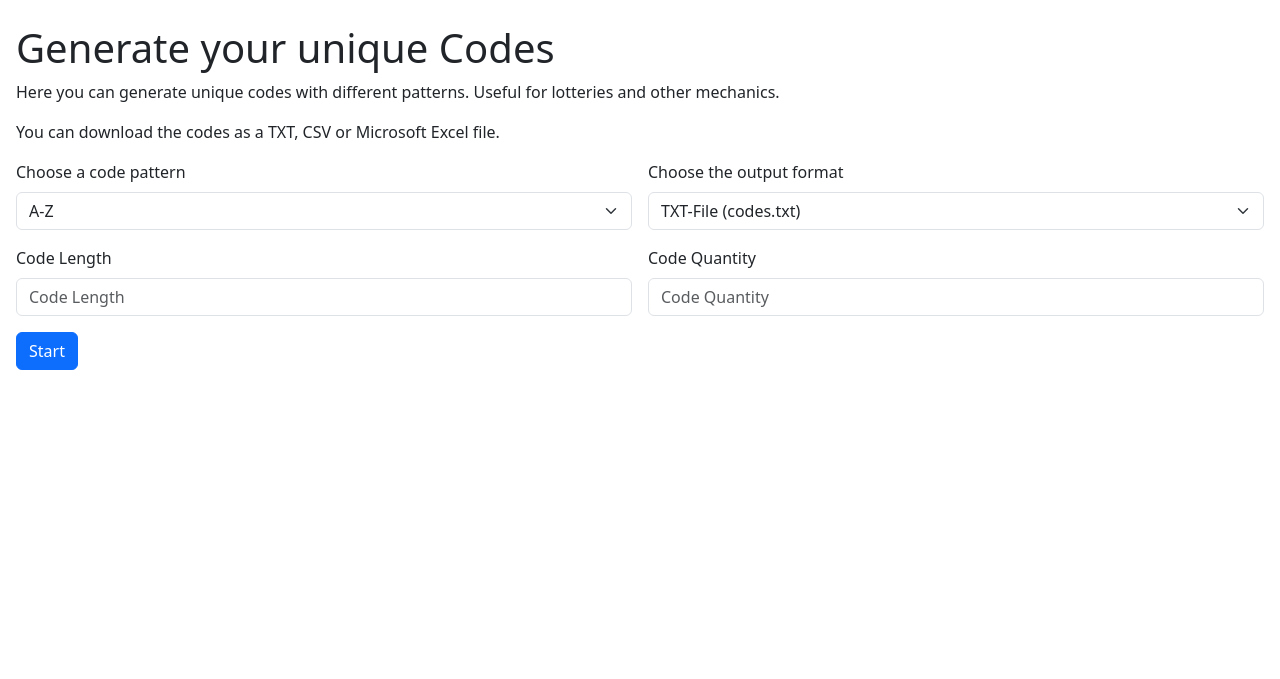
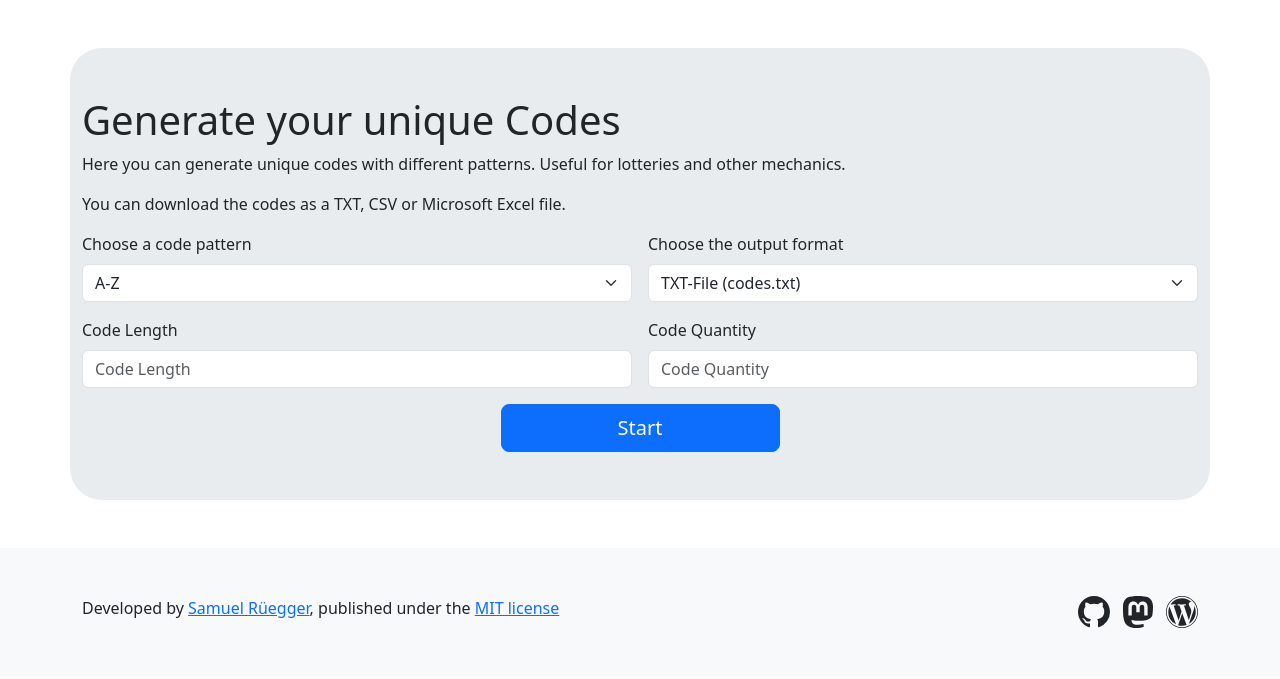
Before and after one commit to srueegger/codegenerator.rueegger.dev, a website built with webpack: page src/index.html in a window 1280 px wide. Built offline with nearby package versions, Linux system fonts and the light colour scheme; files whose address does not match are found by name.

Commit message:
add Footer

```diff
--- a/src/index.html
+++ b/src/index.html
@@ -8,7 +8,7 @@
     <meta name="description" content="Generate unique codes with different patterns. Useful for lotteries and other mechanics. Download the codes as a TXT, CSV or Microsoft Excel file.">
   </head>
   <body>
-    <div class="container py-4 px-3 mx-auto">
+    <div class="container py-4 py-md-5 bg-body-secondary my-5 rounded-5">
       <div class="row">
         <div class="col-12">
           <h1>Generate your unique Codes</h1>
@@ -45,11 +45,35 @@
           <label for="codeQuantity" class="form-label">Code Quantity</label>
           <input type="number" name="codeQuantity" class="form-control" id="codeQuantity" placeholder="Code Quantity" required>
         </div>
-        <div class="col-12">
-          <button type="submit" class="btn btn-primary">Start</button>
+        <div class="col-12 text-center">
+          <button type="submit" class="btn btn-primary btn-lg w-25">Start</button>
         </div>
       </form>
     </div>
+    <footer class="py-4 py-md-5 bg-body-tertiary">
+      <div class="container">
+        <div class="row">
+          <div class="col-6">
+            <p class="mb-0">Developed by <a href="https://rueegger.me" target="_blank">Samuel Rüegger</a>, published under the <a href="https://github.com/srueegger/codegenerator.rueegger.dev/blob/main/LICENSE" target="_blank">MIT license</a></p>
+          </div>
+          <div class="col-6 text-end">
+            <ul class="list-inline mb-0">
+              <li class="list-inline-item"><a href="https://github.com/srueegger/codegenerator.rueegger.dev" target="_blank"><svg xmlns="http://www.w3.org/2000/svg" width="16" height="16" fill="currentColor" class="bi bi-github" viewBox="0 0 16 16">
+                <path d="M8 0C3.58 0 0 3.58 0 8c0 3.54 2.29 6.53 5.47 7.59.4.07.55-.17.55-.38 0-.19-.01-.82-.01-1.49-2.01.37-2.53-.49-2.69-.94-.09-.23-.48-.94-.82-1.13-.28-.15-.68-.52-.01-.53.63-.01 1.08.58 1.23.82.72 1.21 1.87.87 2.33.66.07-.52.28-.87.51-1.07-1.78-.2-3.64-.89-3.64-3.95 0-.87.31-1.59.82-2.15-.08-.2-.36-1.02.08-2.12 0 0 .67-.21 2.2.82.64-.18 1.32-.27 2-.27s1.36.09 2 .27c1.53-1.04 2.2-.82 2.2-.82.44 1.1.16 1.92.08 2.12.51.56.82 1.27.82 2.15 0 3.07-1.87 3.75-3.65 3.95.29.25.54.73.54 1.48 0 1.07-.01 1.93-.01 2.2 0 .21.15.46.55.38A8.01 8.01 0 0 0 16 8c0-4.42-3.58-8-8-8"/>
+              </svg></a></li>
+              <li class="list-inline-item"><a href="https://swiss.social/@srueegger" target="_blank"><svg xmlns="http://www.w3.org/2000/svg" width="16" height="16" fill="currentColor" class="bi bi-mastodon" viewBox="0 0 16 16">
+                <path d="M11.19 12.195c2.016-.24 3.77-1.475 3.99-2.603.348-1.778.32-4.339.32-4.339 0-3.47-2.286-4.488-2.286-4.488C12.062.238 10.083.017 8.027 0h-.05C5.92.017 3.942.238 2.79.765c0 0-2.285 1.017-2.285 4.488l-.002.662c-.004.64-.007 1.35.011 2.091.083 3.394.626 6.74 3.78 7.57 1.454.383 2.703.463 3.709.408 1.823-.1 2.847-.647 2.847-.647l-.06-1.317s-1.303.41-2.767.36c-1.45-.05-2.98-.156-3.215-1.928a4 4 0 0 1-.033-.496s1.424.346 3.228.428c1.103.05 2.137-.064 3.188-.189zm1.613-2.47H11.13v-4.08c0-.859-.364-1.295-1.091-1.295-.804 0-1.207.517-1.207 1.541v2.233H7.168V5.89c0-1.024-.403-1.541-1.207-1.541-.727 0-1.091.436-1.091 1.296v4.079H3.197V5.522q0-1.288.66-2.046c.456-.505 1.052-.764 1.793-.764.856 0 1.504.328 1.933.983L8 4.39l.417-.695c.429-.655 1.077-.983 1.934-.983.74 0 1.336.259 1.791.764q.662.757.661 2.046z"/>
+              </svg></a></li>
+              <li class="list-inline-item"><a href="https://rueegger.me" target="_blank"><svg xmlns="http://www.w3.org/2000/svg" width="16" height="16" fill="currentColor" class="bi bi-wordpress" viewBox="0 0 16 16">
+                <path d="M12.633 7.653c0-.848-.305-1.435-.566-1.892l-.08-.13c-.317-.51-.594-.958-.594-1.48 0-.63.478-1.218 1.152-1.218q.03 0 .058.003l.031.003A6.84 6.84 0 0 0 8 1.137 6.86 6.86 0 0 0 2.266 4.23c.16.005.313.009.442.009.717 0 1.828-.087 1.828-.087.37-.022.414.521.044.565 0 0-.371.044-.785.065l2.5 7.434 1.5-4.506-1.07-2.929c-.369-.022-.719-.065-.719-.065-.37-.022-.326-.588.043-.566 0 0 1.134.087 1.808.087.718 0 1.83-.087 1.83-.087.37-.022.413.522.043.566 0 0-.372.043-.785.065l2.48 7.377.684-2.287.054-.173c.27-.86.469-1.495.469-2.046zM1.137 8a6.86 6.86 0 0 0 3.868 6.176L1.73 5.206A6.8 6.8 0 0 0 1.137 8"/>
+                <path d="M6.061 14.583 8.121 8.6l2.109 5.78q.02.05.049.094a6.85 6.85 0 0 1-4.218.109m7.96-9.876q.046.328.047.706c0 .696-.13 1.479-.522 2.458l-2.096 6.06a6.86 6.86 0 0 0 2.572-9.224z"/>
+                <path fill-rule="evenodd" d="M0 8c0-4.411 3.589-8 8-8s8 3.589 8 8-3.59 8-8 8-8-3.589-8-8m.367 0c0 4.209 3.424 7.633 7.633 7.633S15.632 12.209 15.632 8C15.632 3.79 12.208.367 8 .367 3.79.367.367 3.79.367 8"/>
+              </svg></a></li>
+            </ul>
+          </div>
+        </div>
+      </div>
+    </footer>
     <!-- Modal -->
     <div class="modal fade" id="progressModal" tabindex="-1" aria-labelledby="progressModalLabel" aria-hidden="true">
       <div class="modal-dialog modal-dialog-centered modal-xl">
--- /dev/null
+++ b/src/scss/customStyles.scss
@@ -0,0 +1,5 @@
+.bi {
+  width: 32px;
+  height: 32px;
+  color: $body-color;
+}
--- a/src/scss/styles.scss
+++ b/src/scss/styles.scss
@@ -20,6 +20,7 @@ $progress-font-size: 1.5rem;
 // 6. Optionally include any other parts as needed
 @import "bootstrap/scss/reboot";
 @import "bootstrap/scss/type";
+@import "bootstrap/scss/containers";
 @import "bootstrap/scss/grid";
 @import "bootstrap/scss/helpers";
 @import "bootstrap/scss/utilities";
@@ -30,3 +31,6 @@ $progress-font-size: 1.5rem;
 
 // 7. Optionally include utilities API last to generate classes based on the Sass map in `_utilities.scss`
 @import "bootstrap/scss/utilities/api";
+
+// 8. Include custom styles last
+@import "customStyles";
```
